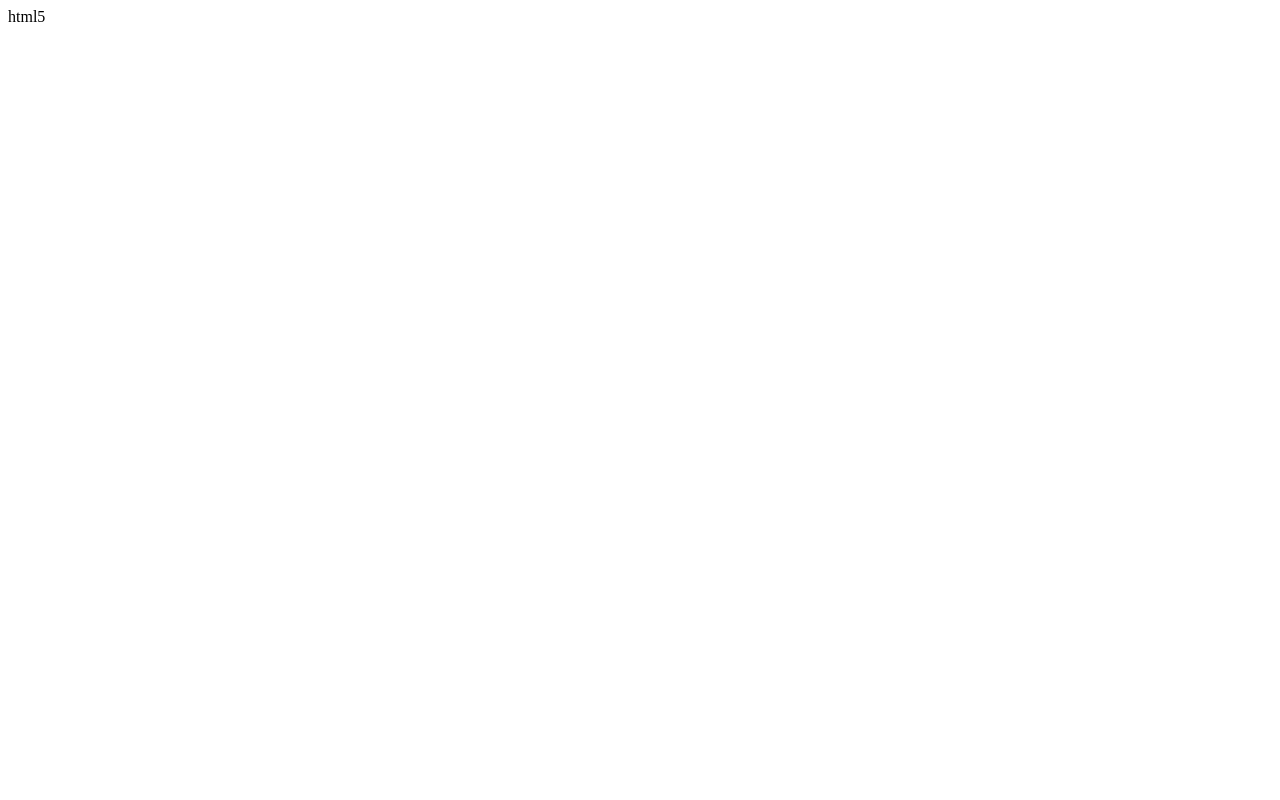
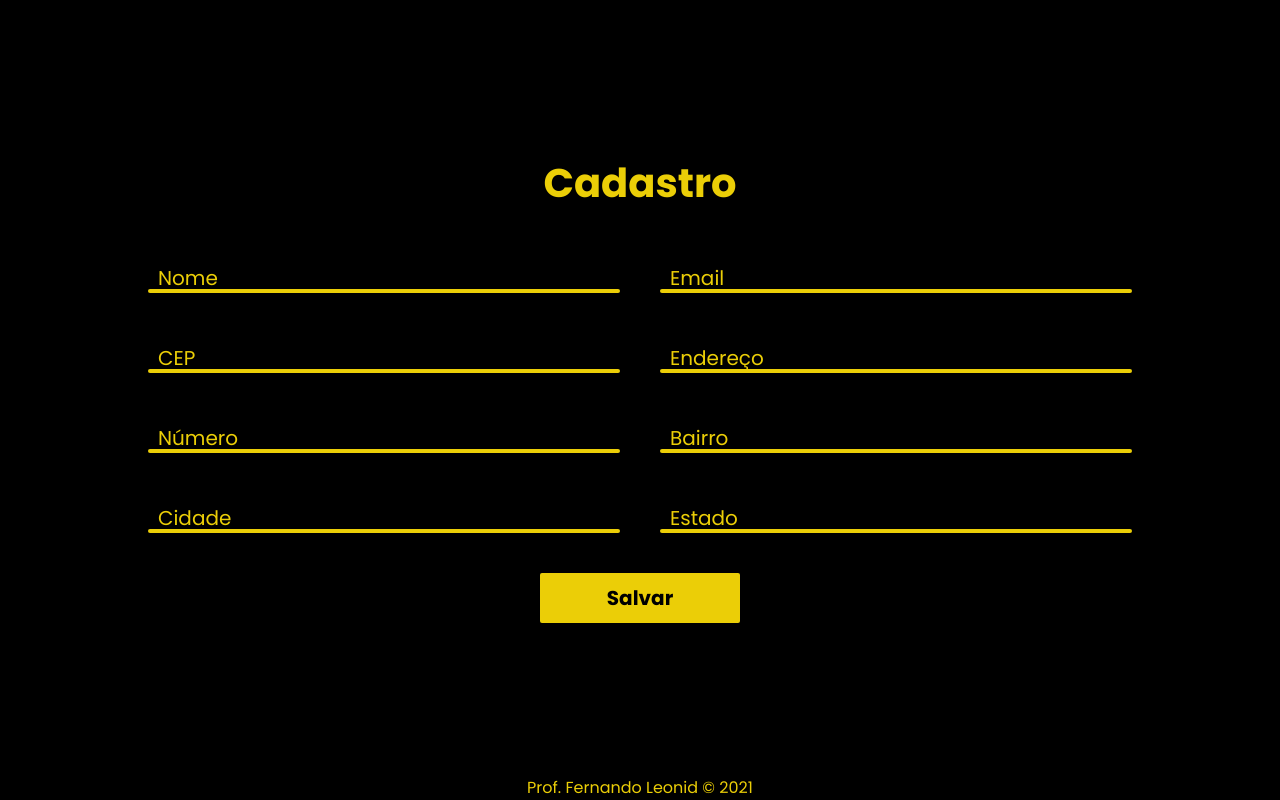
Before and after one commit to josiasmartins/consumo-cpf-javascript, a plain HTML site: page index.html in a window 1280 px wide. Drawn offline with Linux system fonts and the light colour scheme.

Commit message:
fixture: adicionado o comportamento inicial

```diff
--- a/css/style.css
+++ b/css/style.css
@@ -0,0 +1,104 @@
+@import url('https://fonts.googleapis.com/css2?family=Poppins:wght@400;500;600;700;800&display=swap');
+* {
+    margin: 0;
+    padding: 0;
+    box-sizing: border-box;
+    font-family: 'Poppins', sans-serif;
+}
+
+:root {
+    --bg-color: #000;
+    --primary-color: #EBCE07
+}
+
+body {
+    display: flex;
+    flex-direction: column;
+    justify-content: center;
+    align-items: center;
+    min-height: 100vh;
+    background-color: var(--bg-color) ;
+}
+
+.container {
+    flex-grow: 3;
+    display: flex;
+    flex-direction: column;
+    justify-content: center;
+    width: 80%;
+    padding: 20px;
+    gap: 40px;
+}
+
+.title {
+    font-size: 40px;
+    text-align: center;
+    user-select: none;
+    color: var(--primary-color);
+}
+
+.row {
+    display: grid;
+    grid-template-columns: repeat(auto-fit, minmax(350px, 1fr));
+    gap: 40px;
+}
+.inputbox {
+    position: relative;
+    display: flex;
+    flex-direction: column-reverse;
+    height: 40px;
+}
+
+.inputbox label {
+    position: relative;
+    top:0;
+    left: 10px;
+    font-size: 20px;
+    color: var(--primary-color);
+    transition: .5s;
+    cursor: text;
+}
+
+.inputbox input {
+    position: absolute;
+    background-color: var(--primary-color);
+    width: 100%;
+    height: 4px;
+    bottom: 0;
+    box-shadow: none;
+    border: none;
+    outline: none;
+    border-radius: 2px;
+    transition: .5s;
+    font-size: 20px;
+    font-weight: bold;
+    padding: 0 10px;
+}
+
+.inputbox input:focus,
+.inputbox input:valid {
+    height: 100%;
+}
+
+.inputbox input:focus + label,
+.inputbox input:valid + label {
+    top: -40px;
+    left: 0;
+}
+
+.container button {
+    justify-self: center;
+    width: 200px;
+    height: 50px;
+    border:none;
+    outline: none;
+    cursor: pointer;
+    background-color: var(--primary-color);
+    font-size: 20px;
+    font-weight: bold;
+    border-radius: 2px;
+}
+
+footer {
+    color: var(--primary-color);
+}
--- a/index.html
+++ b/index.html
@@ -1 +1,60 @@
-html5
+<!DOCTYPE html>
+<html lang="pt-br">
+<head>
+    <meta charset="UTF-8">
+    <meta name="viewport" content="width=device-width, initial-scale=1.0">
+    <link rel="stylesheet" href="./css/style.css">
+    <title>Cadastro</title>
+</head>
+<body>
+    <main class="container">
+        <h1 class="title">Cadastro</h1>
+        <div class="row">
+            <div class="inputbox">
+                <input type="text" id="nome" required>
+                <label for="nome">Nome</label>
+            </div>
+            <div class="inputbox">
+                <input type="text" id="email"  required>
+                <label for="email">Email</label>
+            </div>
+        </div>
+        <div class="row">
+            <div class="inputbox">
+                <input type="text" id="cep"  required>
+                <label for="cep">CEP</label>
+            </div>
+            <div class="inputbox">
+                <input type="text" id="endereco"  required>
+                <label for="endereco">Endereço</label>
+            </div>
+            <div class="inputbox">
+                <input type="text" id="numero"  required>
+                <label for="numero">Número</label>
+            </div>
+        <!-- </div> -->
+        <!-- <div class="row"> -->
+            <div class="inputbox">
+                <input type="text" id="bairro"  required>
+                <label for="bairro">Bairro</label>
+            </div>
+            <div class="inputbox">
+                <input type="text" id="cidade"  required>
+                <label for="cidade">Cidade</label>
+            </div>
+            <div class="inputbox">
+                <input type="text" id="estado"  required>
+                <label for="estado">Estado</label>
+            </div>
+        </div>
+        <div class="row">
+            <button id="btn">Salvar</button>
+        </div>
+    </main>
+    <footer>
+        Prof. Fernando Leonid &#169 2021
+    </footer>
+
+    <script src="./javascript/main.js" type="module" defer></script>
+</body>
+</html>
--- a/javascript/main.js
+++ b/javascript/main.js
@@ -0,0 +1,10 @@
+'use strict';
+
+const pesquisarCep = () => {
+    const cep = document.getElementById('cep').value;
+    console.log(cep);
+}
+
+document.getElementById('cep')
+    // focusout: tira o focus
+    .addEventListener('focusout', pesquisarCep);
```
